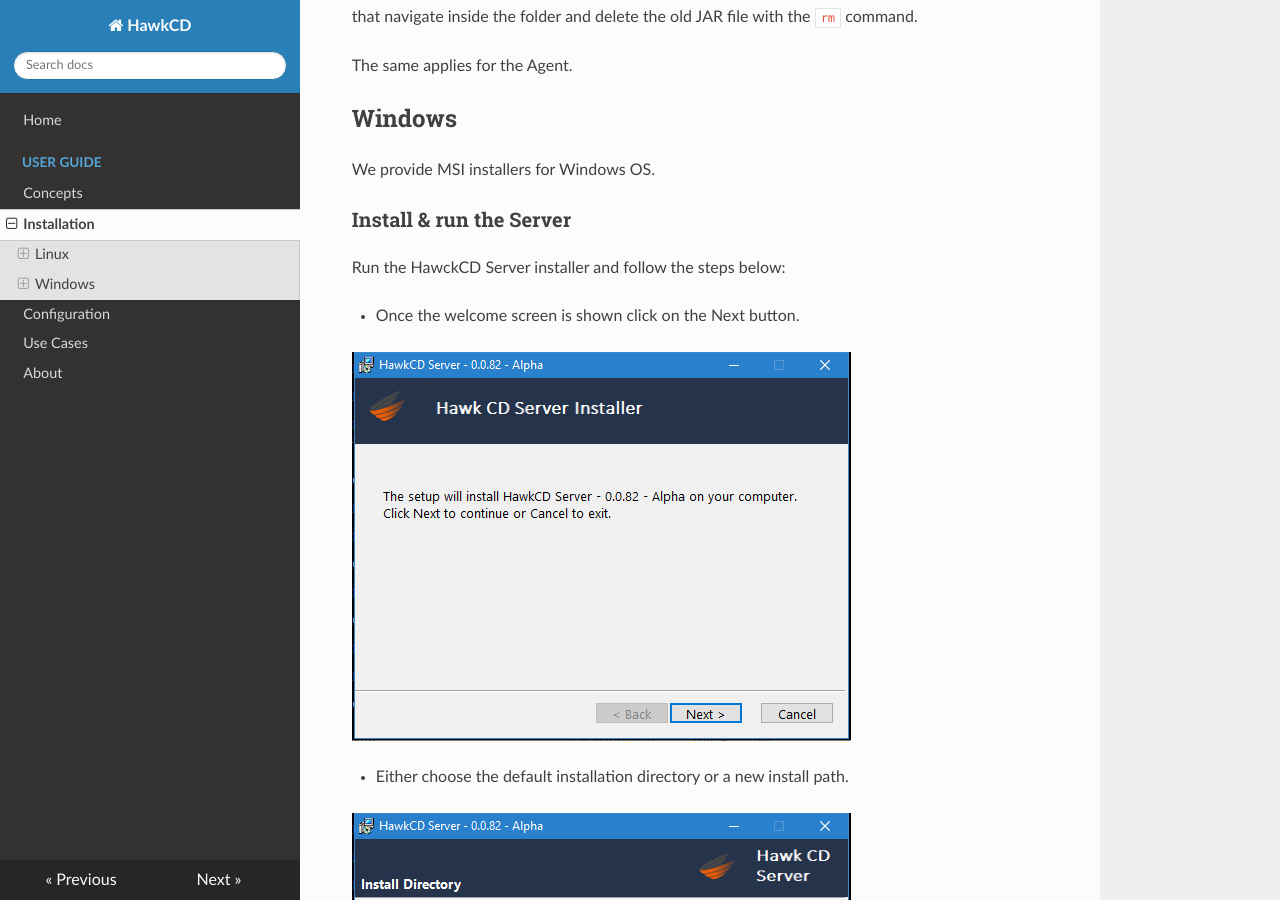
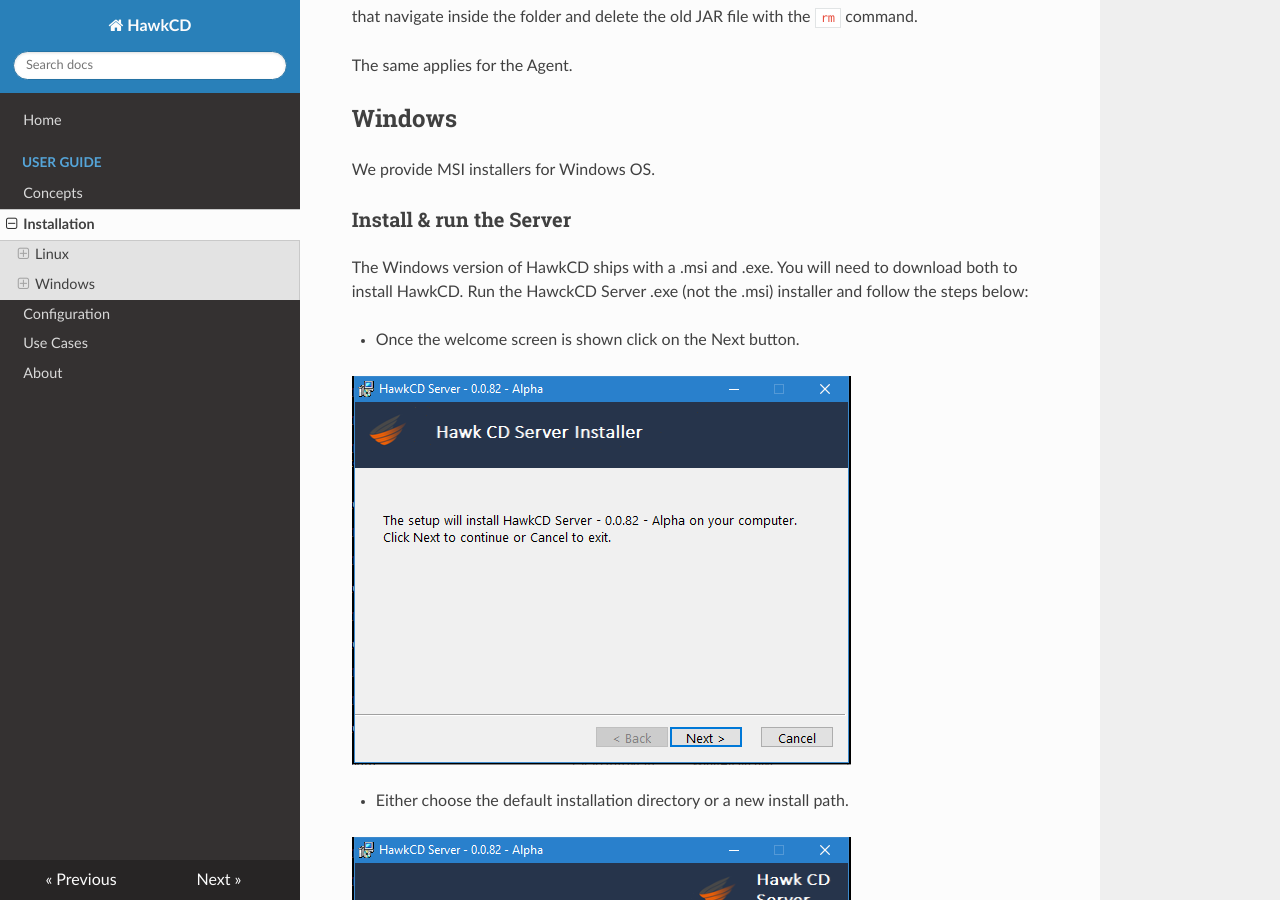
Before and after one commit to rndsolutions/docs.hawkcd.io, an MkDocs documentation site: the page built from docs/installation/index.md, in a window 1280 px wide and 900 px high, scrolled down 922 px. Built offline with MkDocs 1.6.1, drawn with Linux system fonts in a browser that asks for light colours; nearby versions of some CDN libraries; old or Windows-style settings are respelled for this version of MkDocs.

Commit message:
Updated Windows installation section to mention the new .exe wrapper

```diff
--- a/docs/installation/index.md
+++ b/docs/installation/index.md
@@ -50,7 +50,7 @@ We provide MSI installers for Windows OS.
 
 ### Install & run the Server
 
-Run the HawckCD Server installer and follow the steps below:
+The Windows version of HawkCD ships with a .msi and .exe. You will need to download both to install HawkCD. Run the HawckCD Server .exe (not the .msi) installer and follow the steps below:
 
 * Once the welcome screen is shown click on the Next button.
 
```
